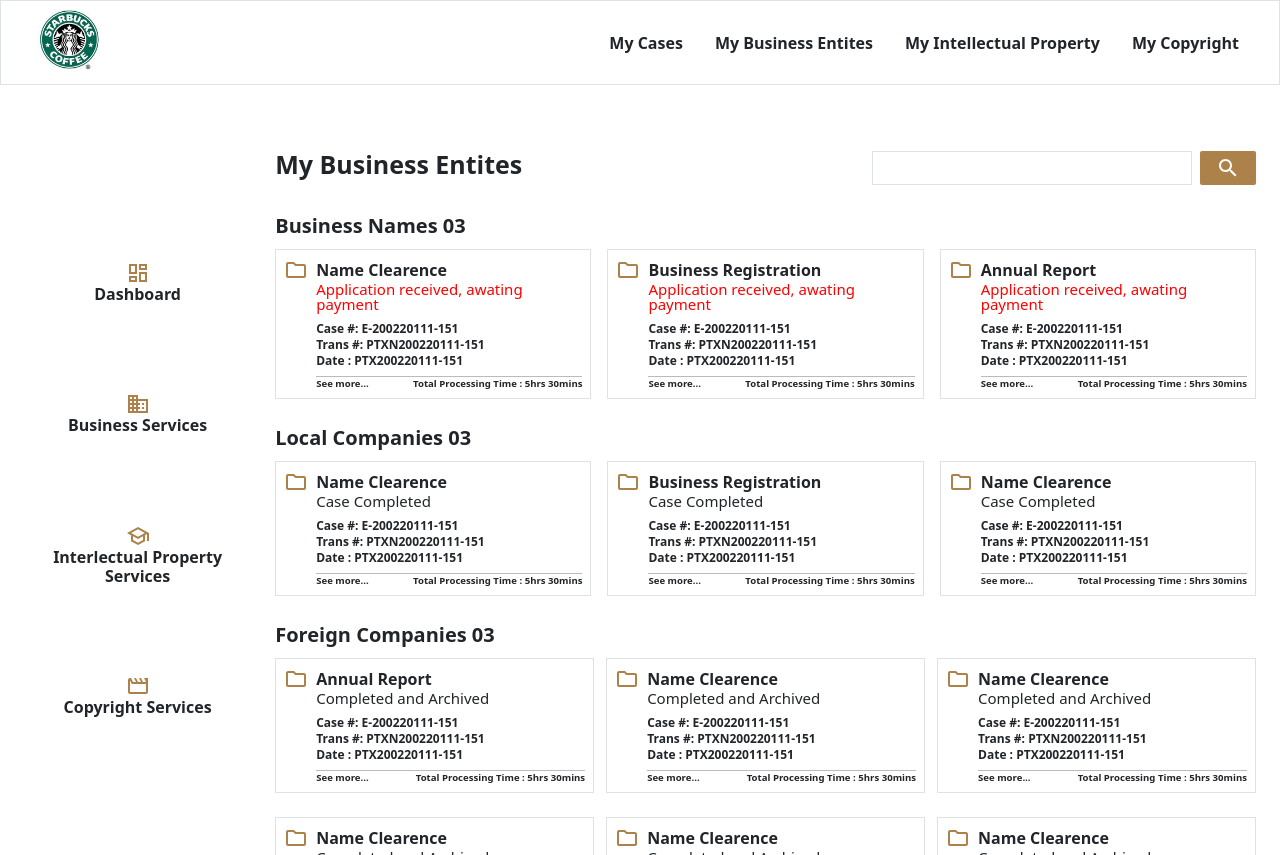
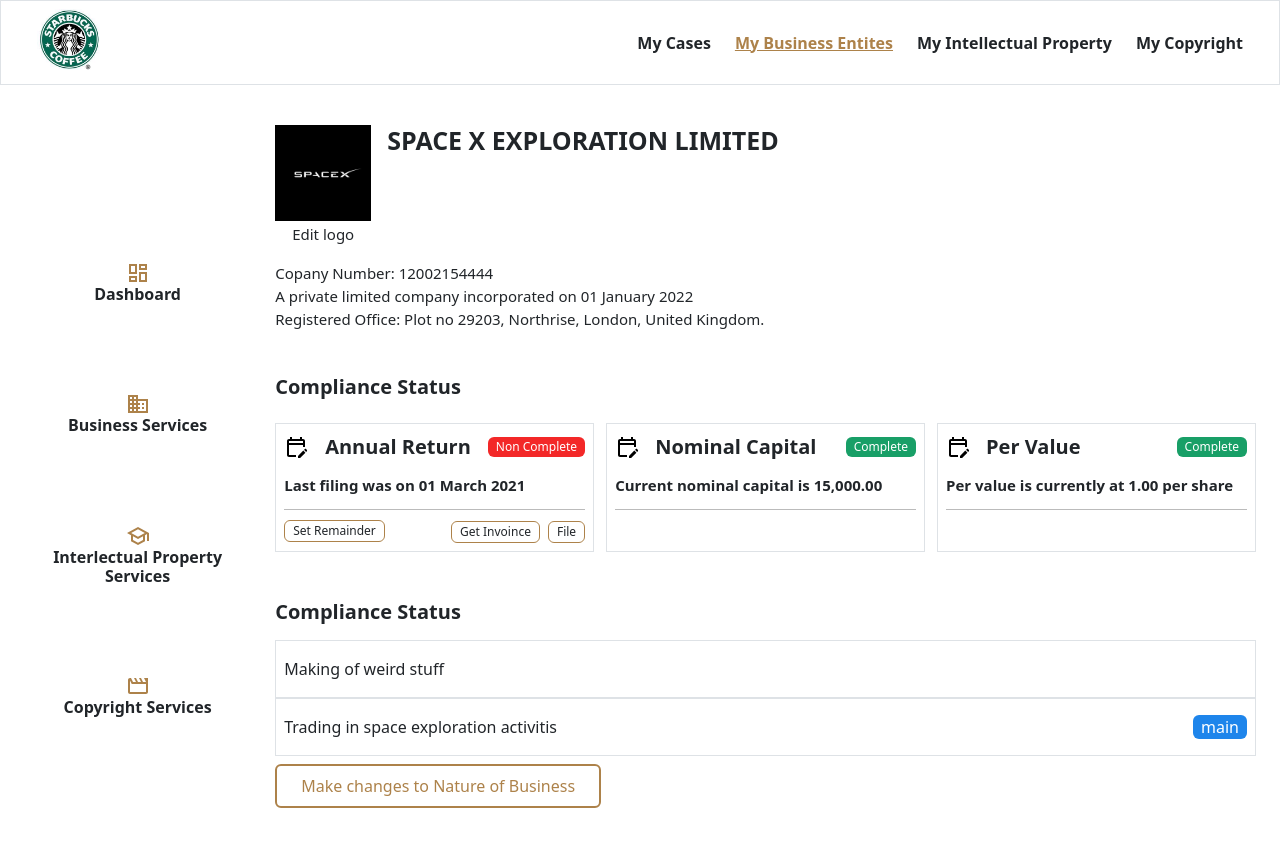
Before and after one commit to Hasan0734/business-report, a Next.js app: page /my-business-entities in a window 1280 px wide. After the commit the page ends 815 px from the top, so only its background shows below. Built offline with nearby package versions, Linux system fonts and the light colour scheme; a web font is replaced by a local one.

Commit message:
my business intites page added with icon fix and modal height fix

```diff
--- a/src/components/card2/card2.tsx
+++ b/src/components/card2/card2.tsx
@@ -7,15 +7,15 @@ const Card2 = ({ data }) => {
                 <div className="flex gap-3 items-center">
                     <div className="text-orange text-xl">
 
-                             {data.icon}
-                        </div>
+                        {data.icon}
+                    </div>
                     <p className=" text-xl font-semibold ">{data.name}</p>
                 </div>
                 <p className="text-xs font-semibold py-3">{data.title}</p>
                 <div className="border-t pt-1 border-gray flex items-center justify-between">
                     <p className="text-lg font-semibold "><small>Learn more</small></p>
                     <small>
-                        <button className=" border px-3  rounded-md border-orange">Apply</button>
+                        <button className=" border-1 px-3  rounded-md border-orange">Apply</button>
                     </small>
                 </div>
                 <div>
--- a/src/components/header/index.tsx
+++ b/src/components/header/index.tsx
@@ -31,22 +31,22 @@ export default function Header() {
                 {menuToggle && <ul className="flex mt-7 md:hidden flex-col gap-3">
                   <li>
                     <Link href='/my-cases'>
-                      <a className="font-semibold py-1 hover:underline hover:text-orange" >My Cases</a>
+                      <a className={`font-semibold py-1 hover:underline hover:text-orange ${pathname === '/my-cases' && 'underline text-orange'}`} >My Cases</a>
                     </Link>
                   </li>
                   <li>
                     <Link href="/my-business-entities">
-                      <a className="font-semibold py-1 hover:underline hover:text-orange" >My Business Entites</a>
+                      <a className={`font-semibold py-1 hover:underline hover:text-orange ${pathname === '/my-business-entities' && 'underline text-orange'}`} >My Business Entites</a>
                     </Link>
                   </li>
                   <li>
                     <Link href="/my-intellectual-property">
-                      <a className="font-semibold py-1 hover:underline hover:text-orange" >My Intellectual Property</a>
+                      <a className={`font-semibold py-1 hover:underline hover:text-orange ${pathname === '/my-intellectual-property' && 'underline text-orange'}`} >My Intellectual Property</a>
                     </Link>
                   </li>
                   <li className="">
-                    <Link href="copyright">
-                      <a className="font-semibold py-1 hover:underline hover:text-orange">My Copyright</a>
+                    <Link href="/copyright">
+                      <a className={`font-semibold py-1 hover:underline hover:text-orange ${pathname === '/copyright' && 'underline text-orange'}`} >My Copyright</a>
                     </Link>
                   </li>
                 </ul>}
@@ -58,31 +58,37 @@ export default function Header() {
                 <ul className={`md:flex hidden gap-4 justify-end items-start sm:items-center `}>
                   <li>
                     <Link href='/my-cases'>
-                      <a className="font-semibold p-1 hover:underline hover:text-orange" >My Cases</a>
+                      <a className={`font-semibold py-1 hover:underline hover:text-orange ${pathname === '/my-cases' && 'underline text-orange'}`} >My Cases</a>
                     </Link>
                   </li>
                   <li>
                     <Link href="/my-business-entities">
-                      <a className="font-semibold p-1 hover:underline hover:text-orange" >My Business Entites</a>
+                      <a className={`font-semibold py-1 hover:underline hover:text-orange ${pathname === '/my-business-entities' && 'underline text-orange'}`} >My Business Entites</a>
                     </Link>
                   </li>
                   <li>
                     <Link href="/my-intellectual-property">
-                      <a className="font-semibold p-1 hover:underline hover:text-orange" >My Intellectual Property</a>
+                      <a className={`font-semibold py-1 hover:underline hover:text-orange ${pathname === '/my-intellectual-property' && 'underline text-orange'}`} >My Intellectual Property</a>
                     </Link>
                   </li>
                   <li className="">
-                    <Link href="copyright">
-                      <a className="font-semibold p-1 hover:underline hover:text-orange">My Copyright</a>
+                    <Link href="/copyright">
+                      <a className={`font-semibold py-1 hover:underline hover:text-orange ${pathname === '/copyright' && 'underline text-orange'}`} >My Copyright</a>
                     </Link>
                   </li>
 
                 </ul>
-                <button className="block md:hidden mt-4 sm:mt-0">
+                <button className="block md:hidden mt-3 sm:mt-0">
 
                   <span onClick={() => setMenuToggle(!menuToggle)}>
 
-                  <svg xmlns="http://www.w3.org/2000/svg" height="24px" viewBox="0 0 24 24" width="24px" fill="#000000"><path d="M0 0h24v24H0V0z" fill="none"/><path d="M19 5v2h-4V5h4M9 5v6H5V5h4m10 8v6h-4v-6h4M9 17v2H5v-2h4M21 3h-8v6h8V3zM11 3H3v10h8V3zm10 8h-8v10h8V11zm-10 4H3v6h8v-6z"/></svg>
+                    {/* <svg xmlns="http://www.w3.org/2000/svg" height="24px" viewBox="0 0 24 24" width="24px" fill="#000000"><path d="M0 0h24v24H0V0z" fill="none" /><path d="M19 5v2h-4V5h4M9 5v6H5V5h4m10 8v6h-4v-6h4M9 17v2H5v-2h4M21 3h-8v6h8V3zM11 3H3v10h8V3zm10 8h-8v10h8V11zm-10 4H3v6h8v-6z" /></svg> */}
+                    <svg className="svg-icon w-8" viewBox="0 0 20 20">
+                      <path fill="black" d="M3.314,4.8h13.372c0.41,0,0.743-0.333,0.743-0.743c0-0.41-0.333-0.743-0.743-0.743H3.314
+								c-0.41,0-0.743,0.333-0.743,0.743C2.571,4.467,2.904,4.8,3.314,4.8z M16.686,15.2H3.314c-0.41,0-0.743,0.333-0.743,0.743
+								s0.333,0.743,0.743,0.743h13.372c0.41,0,0.743-0.333,0.743-0.743S17.096,15.2,16.686,15.2z M16.686,9.257H3.314
+								c-0.41,0-0.743,0.333-0.743,0.743s0.333,0.743,0.743,0.743h13.372c0.41,0,0.743-0.333,0.743-0.743S17.096,9.257,16.686,9.257z" />
+                    </svg>
                   </span>
                 </button>
               </div>
@@ -106,6 +112,7 @@ export default function Header() {
                   <button onClick={() => setBusiness(!business)} className="flex items-center gap-x-2 font-medium ">Business Services
 
                     <svg className=" w-4 h-4" fill="currentColor" viewBox="0 0 20 20" xmlns="http://www.w3.org/2000/svg"><path fill-rule="evenodd" d="M5.293 7.293a1 1 0 011.414 0L10 10.586l3.293-3.293a1 1 0 111.414 1.414l-4 4a1 1 0 01-1.414 0l-4-4a1 1 0 010-1.414z"></path>
+
                     </svg>
                   </button>
 
--- a/src/components/layout/index.tsx
+++ b/src/components/layout/index.tsx
@@ -7,7 +7,7 @@ export default function Layout({ children }) {
     <>
       <Header />
 
-      <main className="container px-4 overflow-scroll  scrollbar-hide pt-10" style={{ height: '770px', }}>
+      <main className="container px-4 overflow-scroll  scrollbar-hide pt-10" style={{ height: '730px', }}>
         <div className=" grid lg:grid-cols-5 gap-6 grid-cols-1">
           <div className="col-span-1">
             <Aside></Aside>
--- a/src/components/myBusiness/index.tsx
+++ b/src/components/myBusiness/index.tsx
@@ -1,52 +1,133 @@
-import Link from 'next/link';
+import Image from 'next/image';
 import React from 'react';
-import Card from '../card';
+import spaceX from '../../assets/icons/share.jpg';
 import Layout from '../layout';
-import SearchMenu from '../SearchMenu/SearchMenu';
 
 const MyBusiness = () => {
     return (
         <>
             <Layout>
                 <div className="lg:col-span-4 col-span-1">
-                    <SearchMenu data={{title: 'My Business Entites'}}/>
-                    <div className="">
-                        <p className="mb-2 text-xl font-semibold">Business Names 03</p>
-                        <div className="grid gap-3 md:grid-cols-3 grid-cols-1 sm:grid-cols-2 mb-6">
-                            <Card title={"Name Clearence"} payment={true} status={'Application received, awating payment'}></Card>
-                            <Card title={"Business Registration"} payment={true} status={'Application received, awating payment'}></Card>
-                            <Card title={"Annual Report"} payment={true} status={'Application received, awating payment'}></Card>
+                    <div className="flex gap-3">
+                        <div className="w-24">
+                            <Image src={spaceX} />
+                            <p className="text-xs text-center">Edit logo</p>
                         </div>
-                        <p className="my-2 text-xl font-semibold">Local Companies 03</p>
-                        <div className="grid gap-3 md:grid-cols-3 grid-cols-1 sm:grid-cols-2 mb-6">
+                        <h1 className="text-2xl font-semibold">SPACE X EXPLORATION LIMITED</h1>
+                    </div>
+                    <div className="mt-4">
+                        <p className="text-xs my-2">Copany Number: <span className="text-xs font-medium">12002154444</span></p>
+                        <p className="text-xs my-2 font-medium">A private limited company incorporated on 01 January 2022</p>
+                        <p className="text-xs my-2">Registered Office: <span className="text-xs font-medium">Plot no 29203, Northrise, London, United Kingdom.</span></p>
+                    </div>
+                    <div className="mt-5">
+                        <h2 className="text-xl font-semibold">Compliance Status</h2>
+                        <div className="mt-4 grid gap-y-6 gap-x-3 md:grid-cols-3 grid-cols-1 sm:grid-cols-2">
 
-                            <Card title={"Name Clearence"} payment={false} status={'Case Completed'}></Card>
-                            <Card title={"Business Registration"} payment={false} status={'Case Completed'}></Card>
-                            <Card title={"Name Clearence"} payment={false} status={'Case Completed'}></Card>
-                        </div>
-                        <p className="my-2 text-xl font-semibold">Foreign Companies 03</p>
-                        <div className="grid gap-y-6 gap-x-3 md:grid-cols-3 grid-cols-1 sm:grid-cols-2">
-                            <Card title={"Annual Report"} payment={false} status={'Completed and Archived'}></Card>
-                            <Card title={"Name Clearence"} payment={false} status={'Completed and Archived'}></Card>
-                            <Card title={"Name Clearence"} payment={false} status={'Completed and Archived'}></Card>
-                            <Card title={"Name Clearence"} payment={false} status={'Completed and Archived'}></Card>
-                            <Card title={"Name Clearence"} payment={false} status={'Completed and Archived'}></Card>
-                            <Card title={"Name Clearence"} payment={false} status={'Completed and Archived'}></Card>
-                            <Card title={"Name Clearence"} payment={false} status={'Completed and Archived'}></Card>
-                            <Card title={"Name Clearence"} payment={false} status={'Completed and Archived'}></Card>
-                            <Card title={"Name Clearence"} payment={false} status={'Completed and Archived'}></Card>
-                            <Card title={"Name Clearence"} payment={false} status={'Completed and Archived'}></Card>
-                            <Card title={"Name Clearence"} payment={false} status={'Completed and Archived'}></Card>
-                            <Card title={"Name Clearence"} payment={false} status={'Completed and Archived'}></Card>
-                            <Card title={"Name Clearence"} payment={false} status={'Completed and Archived'}></Card>
-                            <Card title={"Name Clearence"} payment={false} status={'Completed and Archived'}></Card>
-                            <Card title={"Name Clearence"} payment={false} status={'Completed and Archived'}></Card>
+                            <div className="border border-gray p-2 pr-3">
+                                <div className="flex gap-3 items-center justify-between">
+                                    <div className="text-orange text-xl">
+
+                                        <svg xmlns="http://www.w3.org/2000/svg" enable-background="new 0 0 24 24" height="24px" viewBox="0 0 24 24" width="24px" fill="#000000"><rect fill="none" height="24" width="24" /><path d="M5,10h14v2h2V6c0-1.1-0.9-2-2-2h-1V2h-2v2H8V2H6v2H5C3.89,4,3.01,4.9,3.01,6L3,20c0,1.1,0.89,2,2,2h7v-2H5V10z M5,6h14v2H5 V6z M22.84,16.28l-0.71,0.71l-2.12-2.12l0.71-0.71c0.39-0.39,1.02-0.39,1.41,0l0.71,0.71C23.23,15.26,23.23,15.89,22.84,16.28z M19.3,15.58l2.12,2.12l-5.3,5.3H14v-2.12L19.3,15.58z" /></svg>
+                                    </div>
+                                    <p className=" text-xl font-semibold ">Annual Return</p>
+                                    <button className="px-2 py-1 bg-red text-white rounded-md text-sm">Non Complete</button>
+                                </div>
+                                <p className="text-xs font-semibold py-3">Last filing was on 01 March 2021</p>
+                                <div className="border-t pt-2 border-gray flex items-center justify-between">
+                                    <button className="px-2 rounded-md border-1 border-orange text-sm py-1">Set Remainder</button>
+                                    <div>
+                                        <button className="px-2 rounded-md border-1 border-orange text-sm mr-2 py-1">Get Invoince</button>
+                                        <button className="px-2 rounded-md border-1 border-orange text-sm  py-1">File</button>
+                                    </div>
+                                </div>
+                                <div>
+                                </div>
+                            </div>
+                            <div className="border border-gray p-2 pr-3">
+                                <div className="flex gap-3 items-center justify-between">
+                                    <div className="flex gap-3 items-center">
+                                        <div className="text-orange text-xl">
+
+                                            <svg xmlns="http://www.w3.org/2000/svg" enable-background="new 0 0 24 24" height="24px" viewBox="0 0 24 24" width="24px" fill="#000000"><rect fill="none" height="24" width="24" /><path d="M5,10h14v2h2V6c0-1.1-0.9-2-2-2h-1V2h-2v2H8V2H6v2H5C3.89,4,3.01,4.9,3.01,6L3,20c0,1.1,0.89,2,2,2h7v-2H5V10z M5,6h14v2H5 V6z M22.84,16.28l-0.71,0.71l-2.12-2.12l0.71-0.71c0.39-0.39,1.02-0.39,1.41,0l0.71,0.71C23.23,15.26,23.23,15.89,22.84,16.28z M19.3,15.58l2.12,2.12l-5.3,5.3H14v-2.12L19.3,15.58z" /></svg>
+                                        </div>
+                                        <p className=" text-xl font-semibold ">Nominal Capital</p>
+                                    </div>
+                                    <button className="px-2 py-1 bg-green text-white rounded-md text-sm">Complete</button>
+                                </div>
+                                <p className="text-xs font-semibold py-3">Current nominal capital is 15,000.00</p>
+                                <div className="border-t pt-2 border-gray flex items-center justify-between">
+                                    {/* <button className="px-2 rounded-md border-1 border-orange text-sm py-1">Set Remainder</button>
+                                    <div>
+                                        <button className="px-2 rounded-md border-1 border-orange text-sm mr-2 py-1">Get Invoince</button>
+                                        <button className="px-2 rounded-md border-1 border-orange text-sm  py-1">File</button>
+                                    </div> */}
+                                </div>
+                                <div>
+                                </div>
+                            </div>
+                            <div className="border border-gray p-2 pr-3">
+                                <div className="flex gap-3 items-center justify-between">
+                                    <div className="flex gap-3 items-center">
+                                        <div className="text-orange text-xl">
+
+                                            <svg xmlns="http://www.w3.org/2000/svg" enable-background="new 0 0 24 24" height="24px" viewBox="0 0 24 24" width="24px" fill="#000000"><rect fill="none" height="24" width="24" /><path d="M5,10h14v2h2V6c0-1.1-0.9-2-2-2h-1V2h-2v2H8V2H6v2H5C3.89,4,3.01,4.9,3.01,6L3,20c0,1.1,0.89,2,2,2h7v-2H5V10z M5,6h14v2H5 V6z M22.84,16.28l-0.71,0.71l-2.12-2.12l0.71-0.71c0.39-0.39,1.02-0.39,1.41,0l0.71,0.71C23.23,15.26,23.23,15.89,22.84,16.28z M19.3,15.58l2.12,2.12l-5.3,5.3H14v-2.12L19.3,15.58z" /></svg>
+                                        </div>
+                                        <p className=" text-xl font-semibold ">Per Value</p>
+                                    </div>
+                                    <button className="px-2 py-1 text-white bg-green rounded-md text-sm">Complete</button>
+                                </div>
+                                <p className="text-xs font-semibold py-3">Per value is currently at 1.00 per share</p>
+                                <div className="border-t pt-2 border-gray flex items-center justify-between">
+                                    {/* <button className="px-2 rounded-md border-1 border-orange text-sm py-1">Set Remainder</button>
+                                    <div>
+                                        <button className="px-2 rounded-md border-1 border-orange text-sm mr-2 py-1">Get Invoince</button>
+                                        <button className="px-2 rounded-md border-1 border-orange text-sm  py-1">File</button>
+                                    </div> */}
+                                </div>
+                                <div>
+                                </div>
+                            </div>
 
                         </div>
-                        <div className="text-end">
-                            <Link href="/">
-                                <a className="">Load more...</a>
-                            </Link>
+                    </div>
+                    <div className="mt-5">
+                        <h2 className="text-xl font-semibold">Compliance Status</h2>
+                        <div className="mt-3">
+                            <div className=" border border-gray px-2 py-3">
+                                <p>Making of weird stuff</p>
+                            </div>
+                            <div className=" border border-gray px-2 py-3 flex justify-between">
+                                <p>Trading in space exploration activitis</p>
+                                <div> <button className="bg-blue px-2 text-white rounded-md">main</button></div>
+                            </div>
+                            <button className=" border-2 px-4 py-2 mt-2 rounded-md text-orange border-orange">
+                                Make changes to Nature of Business
+                            </button>
+
+
+                        </div>
+                    </div>
+                    <div className="mt-5">
+                        <h2 className="text-xl font-semibold">Person Director, Secretaries, Shareholders and Beneficial Owners</h2>
+                        <div className="mt-3">
+                            <div className=" border border-gray px-2 py-3 flex justify-between">
+                                <p>John Dore - 7,500 Shares</p>
+                                <div>
+                                    <button className="bg-blue px-2 mt-2 sm:mt-0 mx-2 text-white rounded-md">Director</button>
+                                    <button className="bg-blue px-2 mt-2 sm:mt-0 mx-2 text-white rounded-md">Shareholders</button>
+                                    <button className="bg-blue px-2 mt-2 sm:mt-0 mx-2 text-white rounded-md">Beneficial owner</button>
+                                </div>
+                            </div>
+                            <div className=" border border-gray px-2 py-3 flex  justify-between">
+                                <p>John Dore - 7,500 Shares</p>
+                                <div>
+                                    <button className="bg-blue px-2 mt-2 sm:mt-0 mx-2 text-white rounded-md">Director</button>
+                                    <button className="bg-blue px-2 mt-2 sm:mt-0 mx-2 text-white rounded-md">Shareholders</button>
+                                    <button className="bg-blue px-2 mt-2 sm:mt-0 mx-2 text-white rounded-md">Secretaries</button>
+                                    <button className="bg-blue px-2 mt-2 sm:mt-0 mx-2 text-white rounded-md">Beneficial owner</button>
+                                </div>
+                            </div>
                         </div>
                     </div>
                 </div>
--- a/tailwind.config.js
+++ b/tailwind.config.js
@@ -40,9 +40,10 @@ module.exports = {
       transparent: 'transparent',
       white: '#fff',
       black: '#000',
-      red: '#ff0000',
+      red: '#f32828',
       procelain: '#f2f2f2',
       aqua: '#008081',
+      green: '#189f67',
       liver: '#4e4e4e',
       space: '#2d3940',
       iridum: '#3e3e3e',
```
Also changed, not shown: src/components/CaseDocuments/CaseDocuments.tsx (+5 -5 lines), src/components/Modals/Modals.tsx (+7 -3 lines). Lines whose indentation alone changed are shown as unchanged.
